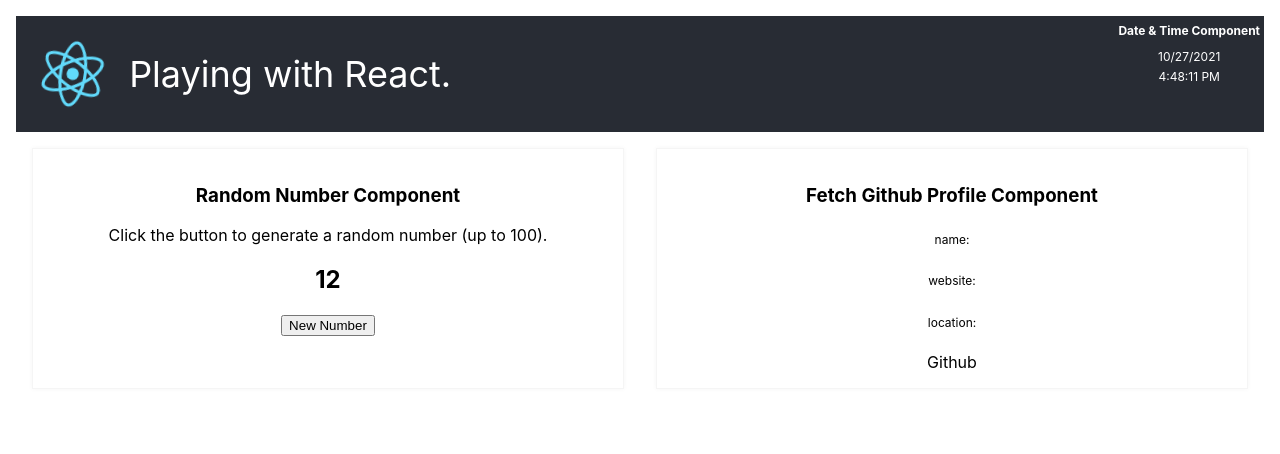
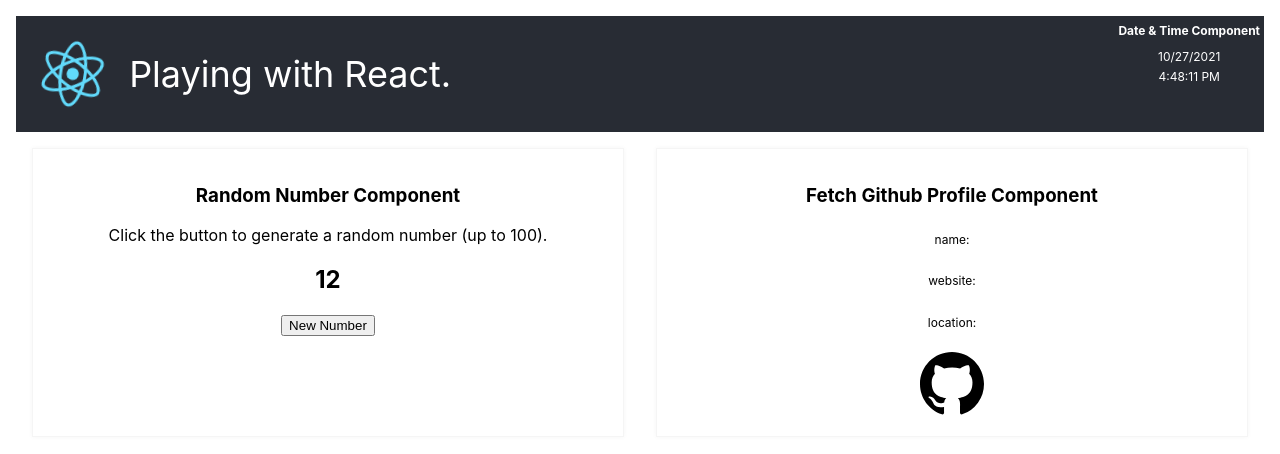
Before and after one commit to mkguthrie/playing-with-REACT, a React (Create React App) app: page / in a window 1280 px wide. Shown: the top 454 px of the page. Built offline with nearby package versions, Linux system fonts and the light colour scheme; no server answers.

Commit message:
added icon and transitions to link

```diff
--- a/src/components/fetchGithubProfile/fetchGithubProfile.css
+++ b/src/components/fetchGithubProfile/fetchGithubProfile.css
@@ -2,3 +2,62 @@
     font-weight: 400;
     font-size: 12px;
 }
+
+.github-link {
+    display: inline-block;
+    position: relative;
+}
+.github-link a {
+    position: absolute;
+    left: 0;
+    right: 0;
+    top: 0;
+    bottom: 0;
+}
+
+.Github-logo {
+    height: 8vmin;
+    pointer-events: none;
+}
+
+.slide-bottom {
+	-webkit-animation: slide-bottom 0.5s cubic-bezier(0.250, 0.460, 0.450, 0.940) reverse both;
+	        animation: slide-bottom 0.5s cubic-bezier(0.250, 0.460, 0.450, 0.940) reverse both;
+}
+
+/* ----------------------------------------------
+ * Generated by Animista on 2021-10-27 14:40:3
+ * Licensed under FreeBSD License.
+ * See http://animista.net/license for more info.
+ * w: http://animista.net, t: @cssanimista
+ * ---------------------------------------------- */
+
+/**
+ * ----------------------------------------
+ * animation slide-bottom
+ * ----------------------------------------
+ */
+ @-webkit-keyframes slide-bottom {
+    0% {
+        opacity: 1;
+      -webkit-transform: translateY(0);
+              transform: translateY(0);
+    }
+    100% {
+        opacity: 0;
+      -webkit-transform: translateY(25px);
+              transform: translateY(25px);
+    }
+  }
+  @keyframes slide-bottom {
+    0% {
+        opacity: 1;
+      -webkit-transform: translateY(0);
+              transform: translateY(0);
+    }
+    100% {
+        opacity: 0;
+      -webkit-transform: translateY(25px);
+              transform: translateY(25px);
+    }
+  }
--- a/src/components/fetchGithubProfile/fetchGithubProfile.js
+++ b/src/components/fetchGithubProfile/fetchGithubProfile.js
@@ -27,7 +27,11 @@ function GithubProfile() {
                 <h4><span>name:</span> {userData.name}</h4>
                 <h4><span>website:</span> {userData.blog}</h4>
                 <h4><span>location:</span> {userData.location}</h4>
-                <a href={userData.html_url} rel="noreferrer" target="_blank">Github</a>
+
+                <div className="github-link">
+                <img src='/images/github.svg' className="Github-logo slide-bottom" alt="gihub-logo" />
+                <a href={userData.html_url} rel="noreferrer" target="_blank"></a>
+                </div>
             </div>
             {/* <p>Click the button to generate a random number (up to 100).</p>
             <h2>{number}</h2>
```
Also changed, not shown: public/images/github.svg (added).
